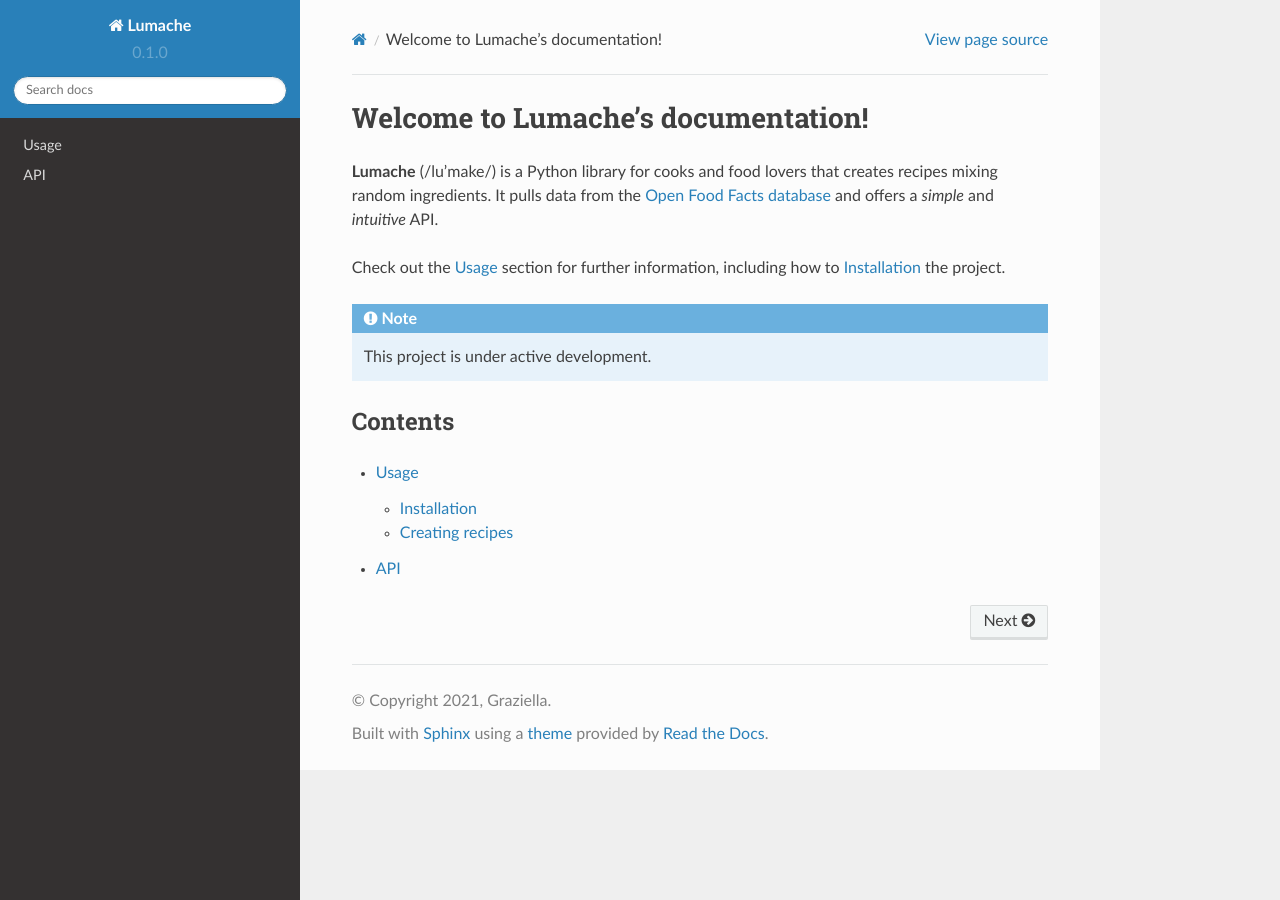
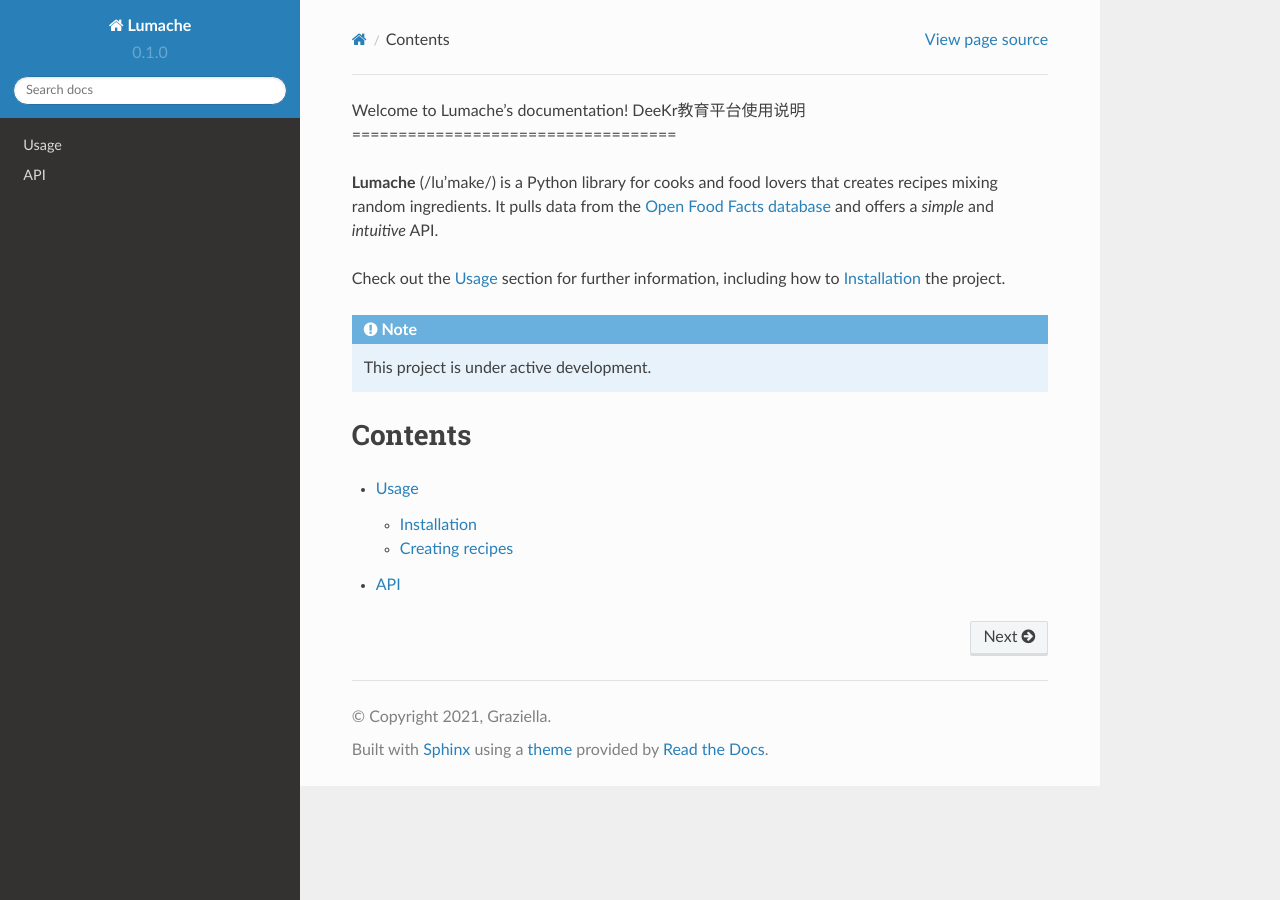
Before and after one commit to ZhouCY999/deekr-tutorial, a Sphinx documentation site: the page built from docs/source/index.rst, in a window 1280 px wide. Built offline with Sphinx 7.4.7 and the Read the Docs theme 2.0.0, drawn with Linux system fonts in a browser that asks for light colours.

Commit message:
Update index.rst

```diff
--- a/docs/source/index.rst
+++ b/docs/source/index.rst
@@ -1,4 +1,5 @@
 Welcome to Lumache's documentation!
+DeeKr教育平台使用说明
 ===================================
 
 **Lumache** (/lu'make/) is a Python library for cooks and food lovers
```
